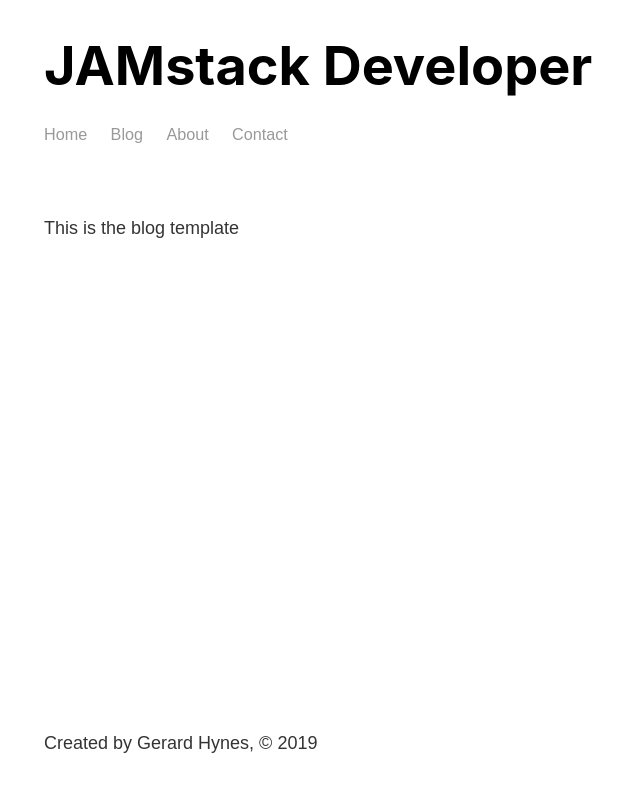
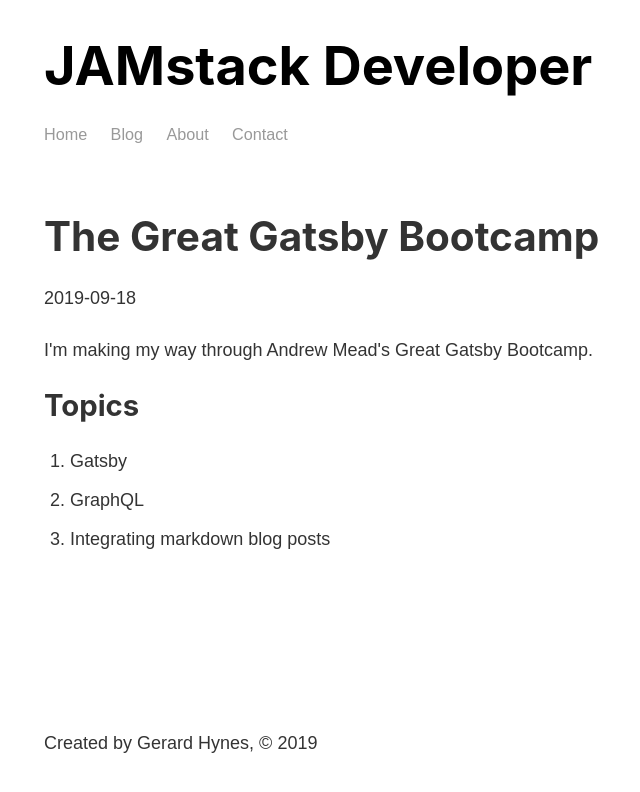
Before and after one commit to GK-Hynes/gatsby-bootcamp, a Gatsby site: page /blog/gatsby in a window 1280 px wide. Shown: the whole page, without its empty margins (239-879 px from the left). Built offline with nearby package versions, Linux system fonts and the light colour scheme; Gatsby itself is replaced by a stand-in of ours.

Commit message:
Render post data in blog template

```diff
--- a/src/templates/blog.js
+++ b/src/templates/blog.js
@@ -1,8 +1,29 @@
 import React from "react";
+import { graphql } from "gatsby";
 import Layout from "../components/layout";
 
-const Blog = () => {
-  return <Layout>This is the blog template</Layout>;
+export const query = graphql`
+  query($slug: String!) {
+    markdownRemark(fields: { slug: { eq: $slug } }) {
+      frontmatter {
+        title
+        date
+      }
+      html
+    }
+  }
+`;
+
+const Blog = props => {
+  return (
+    <Layout>
+      <h1>{props.data.markdownRemark.frontmatter.title}</h1>
+      <p>{props.data.markdownRemark.frontmatter.date}</p>
+      <div
+        dangerouslySetInnerHTML={{ __html: props.data.markdownRemark.html }}
+      ></div>
+    </Layout>
+  );
 };
 
 export default Blog;
```
